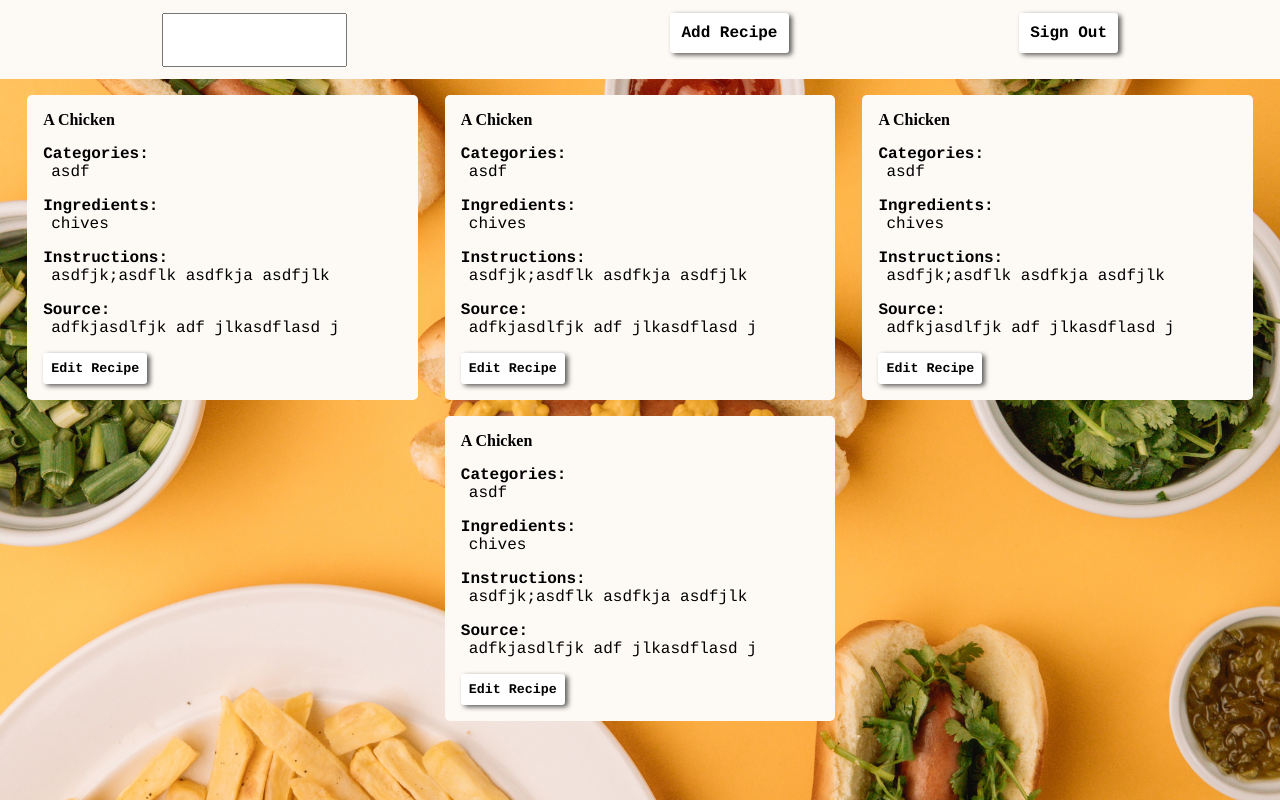
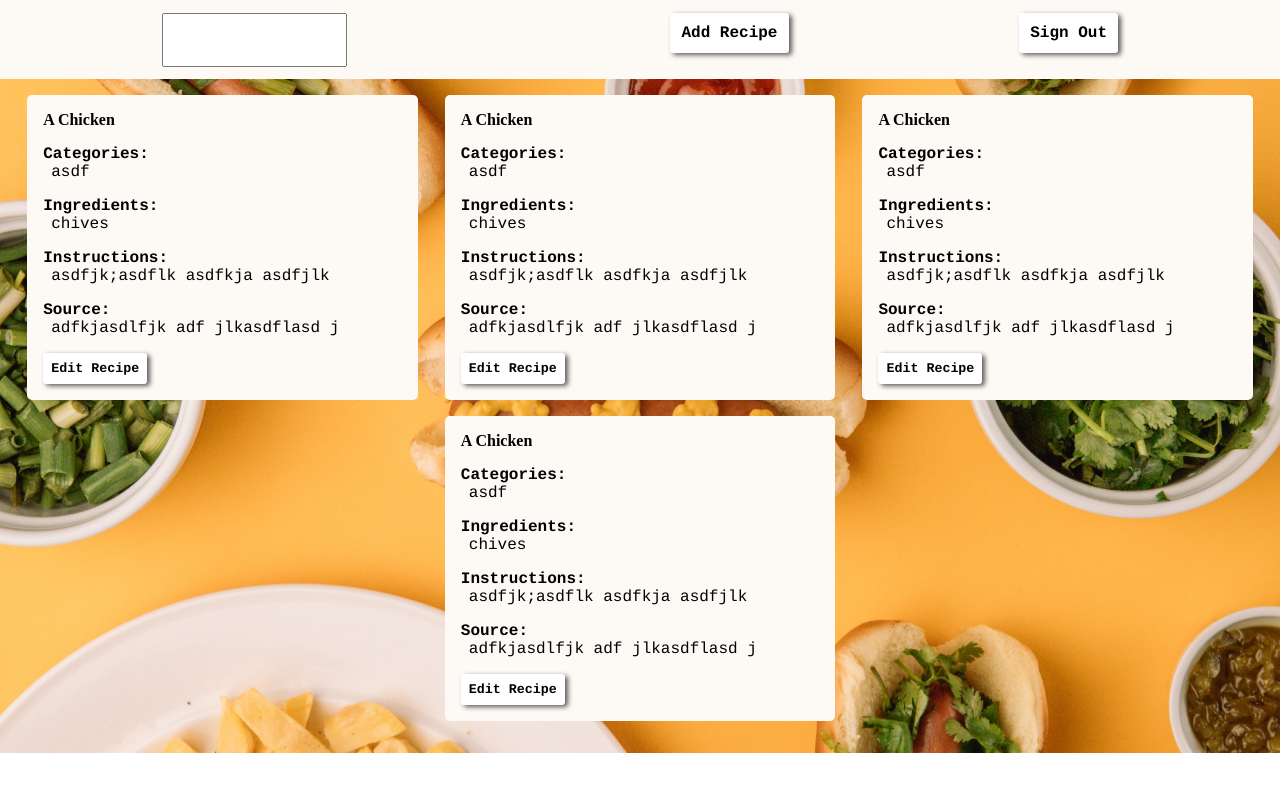
Before and after one commit to Lambda-Secret-Family-Recipes-5/client, a React (Create React App) app: page /recipes in a window 1280 px wide. Built offline with nearby package versions, Linux system fonts and the light colour scheme.

Commit message:
Fixed background scrolling

```diff
--- a/src/components/Dashboard.js
+++ b/src/components/Dashboard.js
@@ -7,7 +7,7 @@ import bgImage from "../Assets/ball-park.jpg";
 const DashContainer = styled.div`
   background-image: url(${bgImage});
   background-size: cover;
-  height: 100vh;
+  background-attachment: fixed;
 `;
 
 const DashMain = styled.main`
```
